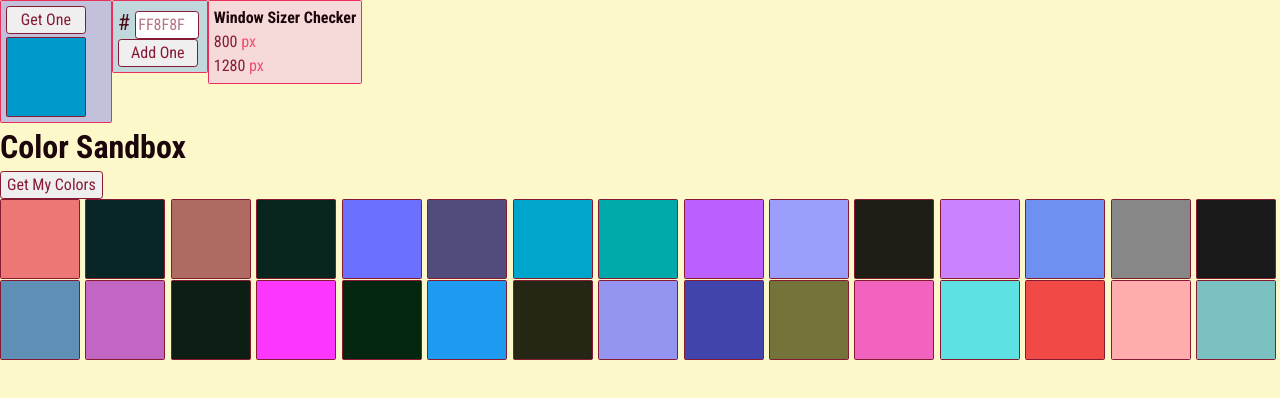
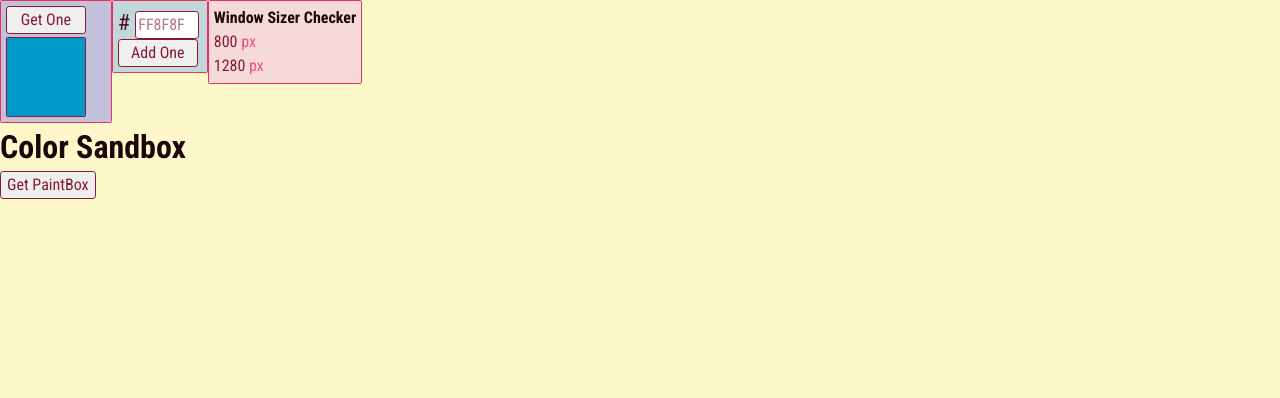
Before and after one commit to ElBrewster/ColorSandbox, a React (Vite) app in the folder ColorSandbox/: page / in a window 1280 px wide. Shown: the top 398 px of the page. Built offline with nearby package versions, Linux system fonts and the light colour scheme.

Commit message:
Add show and hide functionality to paintbox and moved it to its own component

```diff
--- a/ColorSandbox/src/components/app/App.jsx
+++ b/ColorSandbox/src/components/app/App.jsx
@@ -6,19 +6,12 @@ import Form from '../form/Form';
 import Window from '../window/Window';
 import Header from '../header/Header';
 import RandomBox from '../randombox/RandomBox';
+import PaintBox from '../paintbox/PaintBox';
 
-function App() {
+export default function App() {
   const [randomColor, setRandomColor] = useState("");
   const [myColorData] = useState(colorData);
   const [userAddedColors, setUserAddedColors] = useState([])
-
-  const mapColors = myColorData.map(color => {
-    return <Color key={color.id} color={color.hex}/>
-  })
-
-  function handleClickAll() {
-    console.log("Get my colors!")
-  }
 
   return (
     <div className="App">
@@ -32,14 +25,7 @@ function App() {
         </div>
       </div>
       <Header />
-      <div className="my-paint-box">
-        <button className="get-my-colors" onClick={handleClickAll}>Get My Colors</button>
-        <div className="grid-box">
-          {mapColors}
-        </div>
-      </div>
+      <PaintBox myColorData={myColorData}/>
     </div>
-  )
+  );
 }
-
-export default App
--- a/ColorSandbox/src/components/paintbox/PaintBox.jsx
+++ b/ColorSandbox/src/components/paintbox/PaintBox.jsx
@@ -1,2 +1,27 @@
-import React from "react";
+import React, { useState } from "react";
 import "./PaintBox.scss";
+import Color from "../color/Color";
+
+export default function PaintBox({myColorData}) {
+    const [clickPaintBox, setClickPaintBox] = useState(false);
+
+    function handleClickGetPaintBox() {
+        setClickPaintBox(prevState => !prevState);
+    }
+
+    const mapColors = myColorData.map(color => {
+        return <Color key={color.id} color={color.hex}/>
+    });
+
+    const showPaintBox = clickPaintBox === true ? mapColors : "";
+    const toggleButtonText = clickPaintBox === true ? "Hide PaintBox" : "Get PaintBox";
+
+    return(
+        <div className="my-paint-box">
+            <button className="get-my-colors" onClick={handleClickGetPaintBox}>{toggleButtonText}</button>
+            <div className="grid-box">
+                {showPaintBox}
+            </div>
+      </div>
+    );
+}
```
